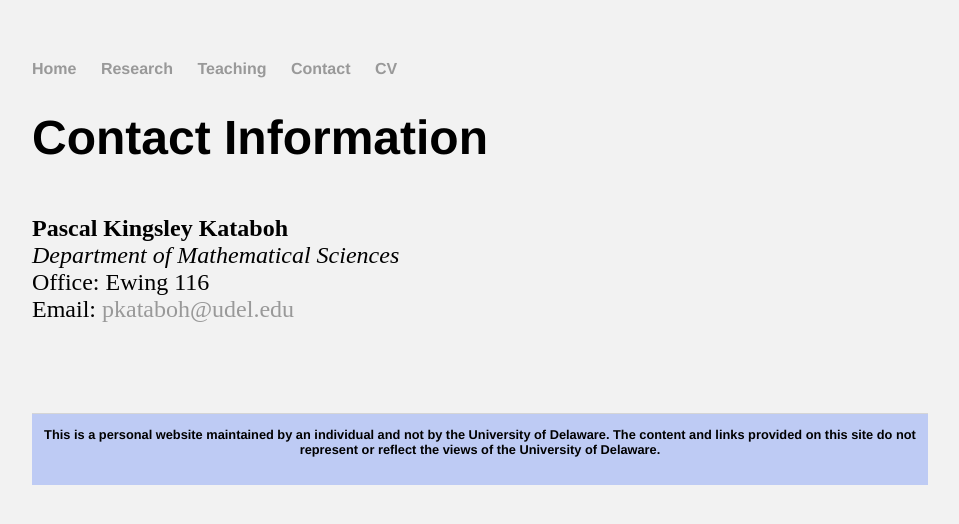
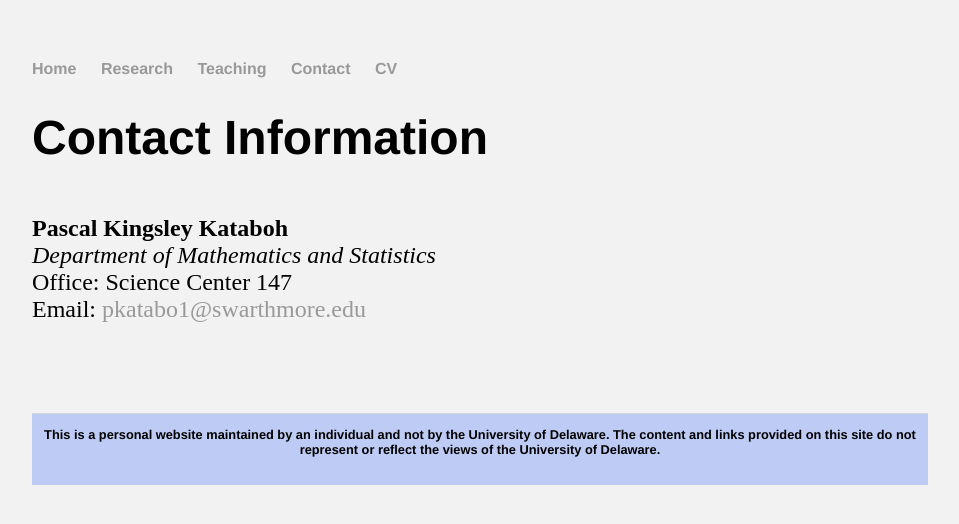
Before and after one commit to kataboh/kataboh.github.io, a Jekyll site: the page built from contact.html, in a window 1280 px wide. Shown: the top 524 px of the page, without its empty margins (160-1119 px from the left). Built offline with Jekyll 4.4.1, drawn with Linux system fonts in a browser that asks for light colours.

Commit message:
Update contact.html

```diff
--- a/contact.html
+++ b/contact.html
@@ -8,11 +8,11 @@ title: Pascal Kingsley Kataboh's Homepage
 	<font size="5">
 	<b>Pascal Kingsley Kataboh</b>
 	<br>
-	<i>Department of Mathematical Sciences</i>
+	<i>Department of Mathematics and Statistics</i>
 	<br>
-	Office: Ewing 116
+	Office: Science Center 147
 	<br>
-	Email: <a href="mailto:pkataboh@udel.edu">pkataboh@udel.edu</a>
+	Email: <a href="mailto:pkatabo1@swarthmore.edu">pkatabo1@swarthmore.edu</a>
 	</font>
 
 	<br>
```
